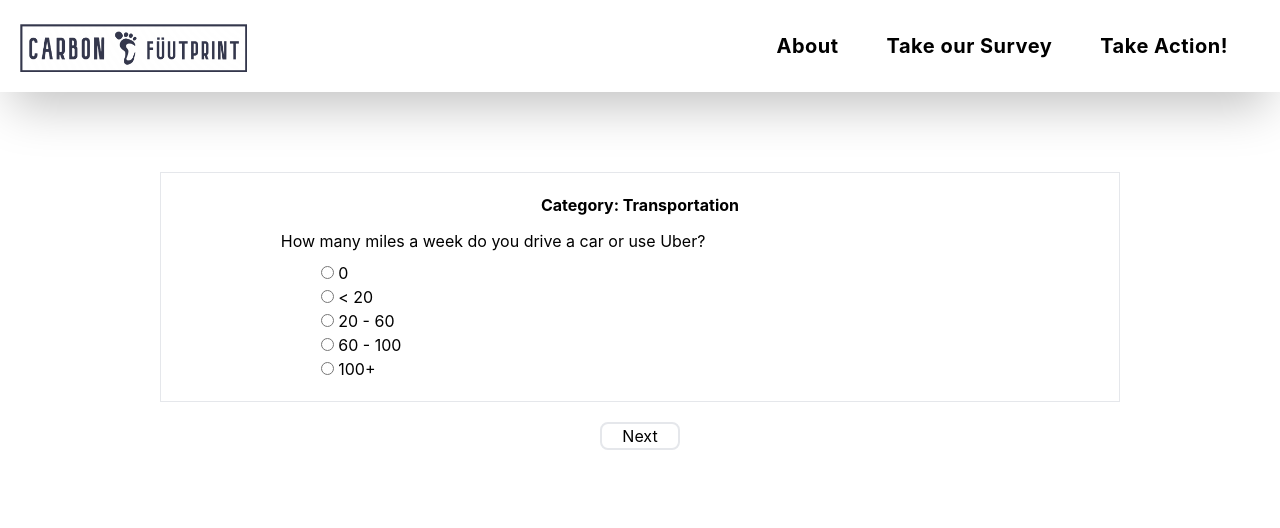
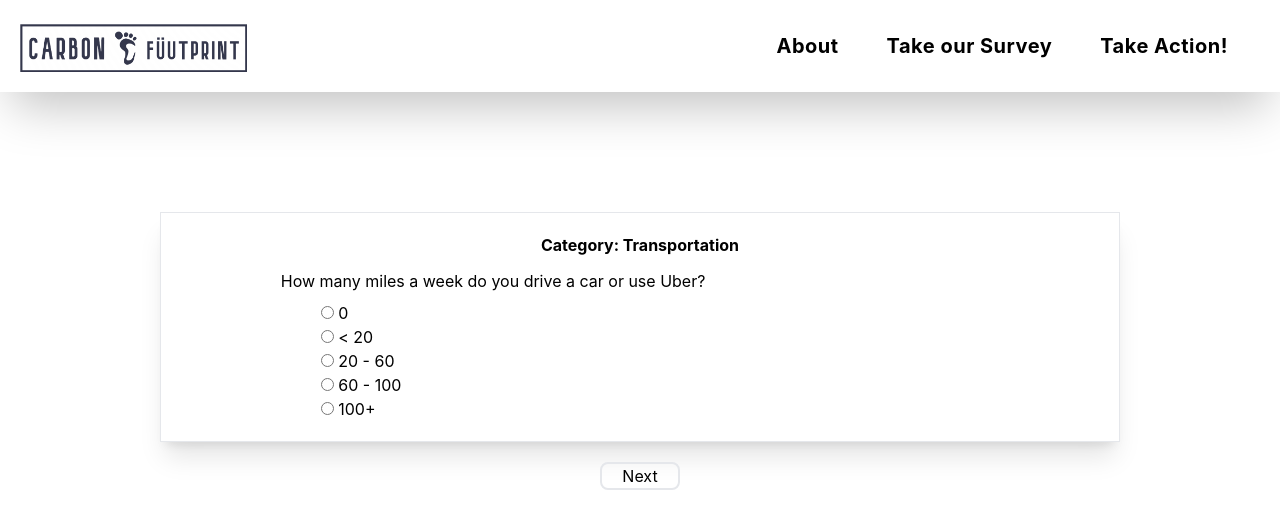
Before and after one commit to Kylie-Lang1/ClimateHack, a React (Create React App) app: page /survey in a window 1280 px wide. Shown: the top 528 px of the page. Built offline with nearby package versions, Linux system fonts and the light colour scheme.

Commit message:
added link to actions page

```diff
--- a/src/Components/Questions.js
+++ b/src/Components/Questions.js
@@ -8,7 +8,7 @@ export const Questions = ({ question, answers, category, setUserInput}) => {
 	}
 
 	return (
-		<div className='w-3/4 m-auto border mb-2 bg-white'>
+		<div className='w-3/4 m-auto border mb-2 mt-10 bg-white shadow-xl'>
 			<p className="text-center font-bold pb-3 pt-5">Category: {category}</p>
 			<div className="w-3/4 m-auto pb-2">{question}</div>
 			<div className="w-3/4 m-auto pl-10 pb-5">
--- a/src/Pages/Results.js
+++ b/src/Pages/Results.js
@@ -1,5 +1,4 @@
-import { useNavigate } from 'react-router-dom';
-// import { Slider } from '../Components/Slider';
+import { useNavigate, Link } from 'react-router-dom';
 import { Slider } from '../Components/Slider';
 
 function Solutions({ results }) {
@@ -32,6 +31,9 @@ function Solutions({ results }) {
                             }
                         </tbody>
                     </table>
+                    <Link to="/actions" className='py-5'>
+                        <button className='my-5 bg-green-200 ml-20 border rounded-md px-5'>Find out how you can reduce your footprint!</button>
+                    </Link>
                 </>
                 : <div className="grid justify-items-center">
                     <div className="grid justify-items-center">No user results found.</div>
--- a/src/Pages/Survey.js
+++ b/src/Pages/Survey.js
@@ -42,7 +42,7 @@ function Survey({ results, setResults }) {
     }
 
     const handleSubmit = () => {
-        navigate('/solutions')
+        navigate('/results')
     }
 
     console.log(results)
```
